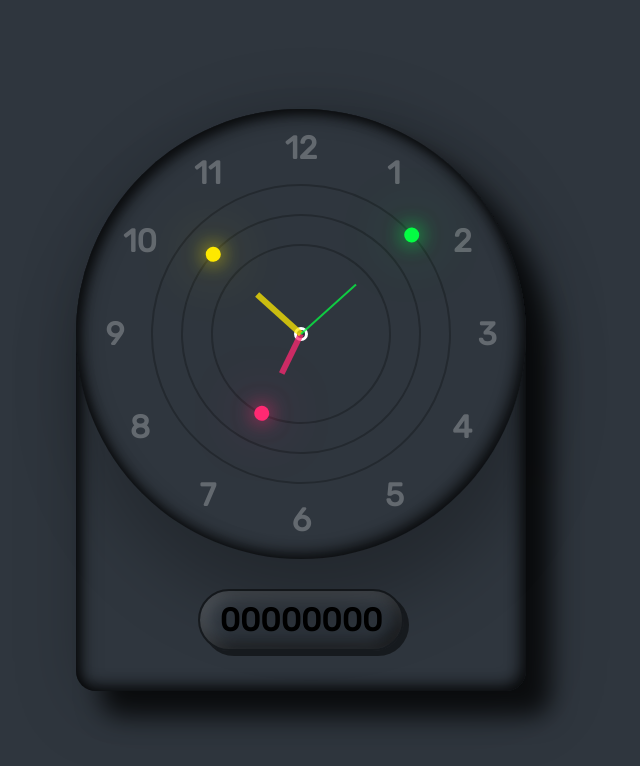
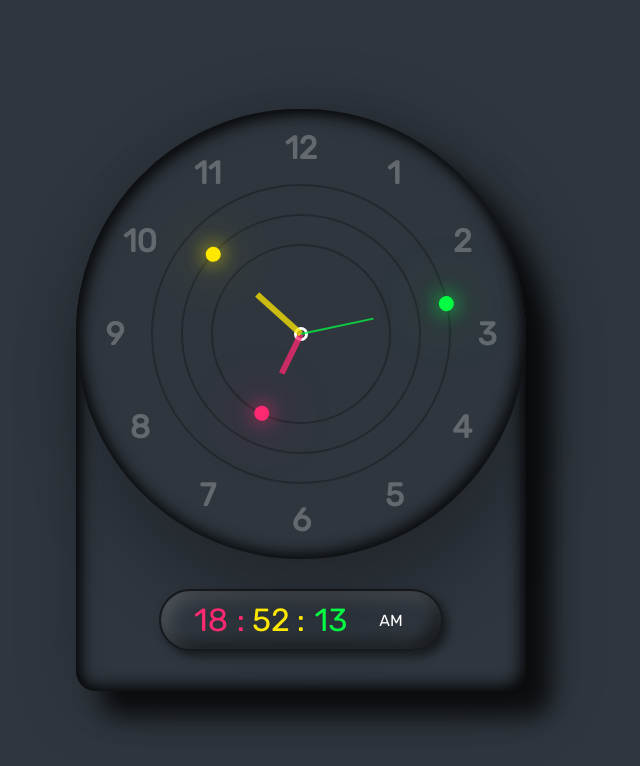
Before and after one commit to MALKA-ANJUM/JS_Clock, a plain HTML site: page index.html in a window 1280 px wide. Shown: the whole page, without its empty margins (339-979 px from the left). Drawn offline with Linux system fonts and the light colour scheme.

Commit message:
Add files via upload

```diff
--- a/index.html
+++ b/index.html
@@ -4,7 +4,7 @@
     <meta charset="UTF-8">
     <meta http-equiv="X-UA-Compatible" content="IE=edge">
     <meta name="viewport" content="width=device-width, initial-scale=1.0">
-    <title>Document</title>
+    <title>Analog + Digital Clock</title>
     <link rel="stylesheet" href="style.css">
 </head>
 <body>
@@ -32,12 +32,14 @@
         </div>
 
         <div id="time">
-            <div id="hour">00</div>
-            <div id="minutes">00</div>
-            <div id="seconds">00</div>
-            <div id="ampm">00</div>
+            <div id="hour" style="--clr: #ff2972;" >00</div>
+            <div id="minutes" style="--clr: #fee800;" >00</div>
+            <div id="seconds" style="--clr: #04fc43;">00</div>
+            <div id="ampm">AM</div>
         </div>
     </div>
+
+
 
     <script src="script.js"></script>
 </body>
--- a/script.js
+++ b/script.js
@@ -2,7 +2,10 @@ let hr = document.querySelector('#hr')
 let mn = document.querySelector('#mn')
 let sc = document.querySelector('#sc')
 
+setInterval(setClock,1000)
 
+
+function setClock(){
   let day = new Date()
   let hh = day.getHours() * 30
   let mm = day.getMinutes() * 6
@@ -11,3 +14,20 @@ let ss = day.getSeconds() * 6
   hr.style.transform = `rotateZ(${hh+(mm/12)}deg)`
   mn.style.transform = `rotateZ(${mm}deg)`
   sc.style.transform = `rotateZ(${ss}deg)`
+
+  let hour = document.getElementById('hour')
+let minutes = document.getElementById('minutes')
+let seconds = document.getElementById('seconds')
+let ampm = document.getElementById('ampm')
+
+let h = new Date().getHours();
+let m = new Date().getMinutes();
+let s = new Date().getSeconds();
+
+
+hour.innerHTML = h
+minutes.innerHTML = m
+seconds.innerHTML = s
+ampm.innerHTML = am
+}
+setClock();
--- a/style.css
+++ b/style.css
@@ -126,7 +126,38 @@ body{
     font-weight: 600;
     border: 2px solid rgba(0, 0, 0, 0.5);
     border-radius: 40px;
-    box-shadow: 5px 5px 0px rgba(0, 0, 0, 0.5),
+    box-shadow: 5px 5px 10px rgba(0, 0, 0, 0.5),
             inset 5px 5px 20px rgba(255, 255, 255, 0.2),
             inset -5px -5px 15px rgba(0, 0, 0, 0.75);
 }
+#time div{
+  position: relative;
+  width: 60px;
+  font-weight: 500;
+  text-align: center;
+  color: var(--clr);
+}
+#time div:nth-child(1)::after,
+#time div:nth-child(2)::after{
+  content: ":";
+  position: absolute;
+  right: -4px;
+}
+#time div:last-child{
+  font-size: 0.5em;
+  display: flex;
+  justify-content: center;
+  align-items: center;
+  color: #fff;
+}
+#time div:nth-child(2)::after{
+  animation: animate 1s steps(1) infinite;
+}
+@keyframes animate{
+  0%{
+    opacity: 1;
+  }
+  50%{
+    opacity: 0;
+  }
+}
```
Lines whose indentation alone changed are shown as unchanged.
